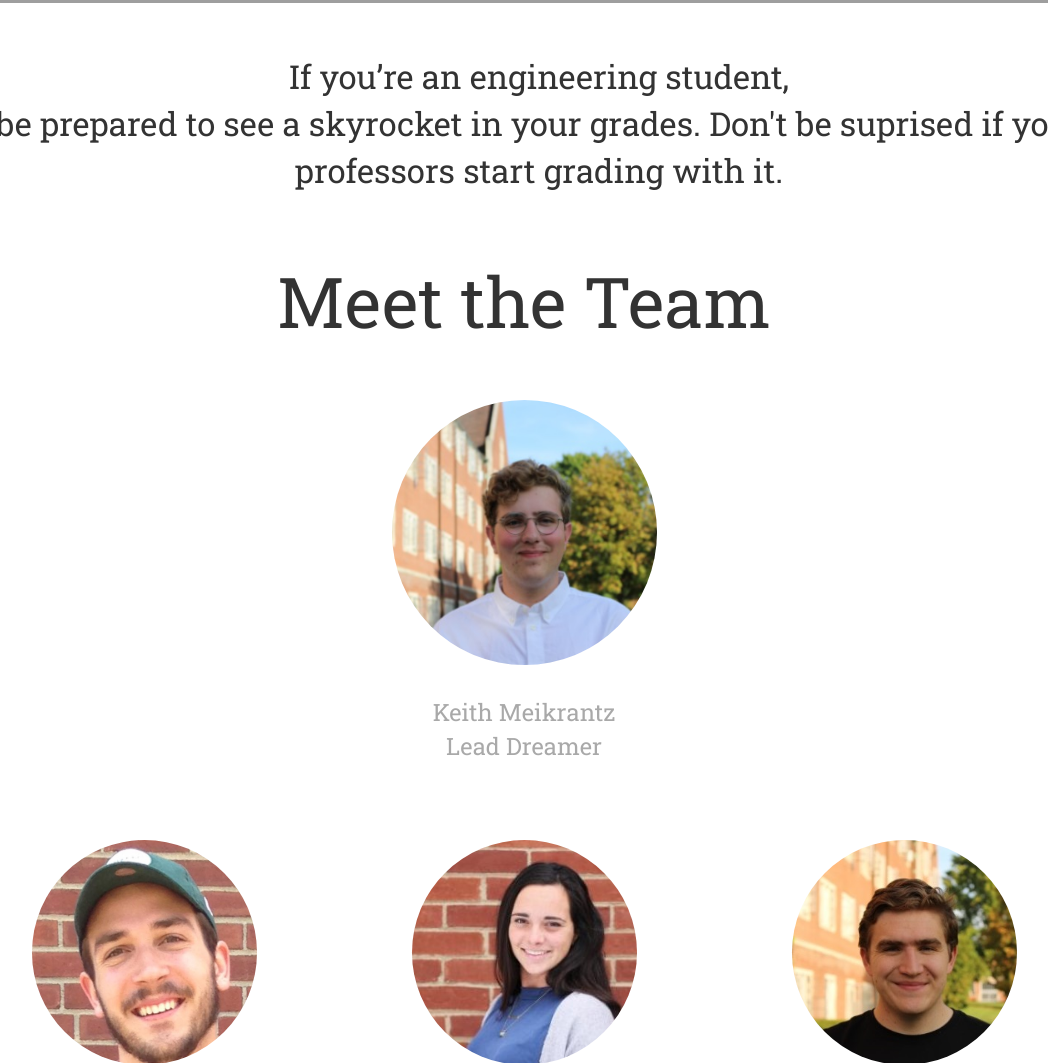
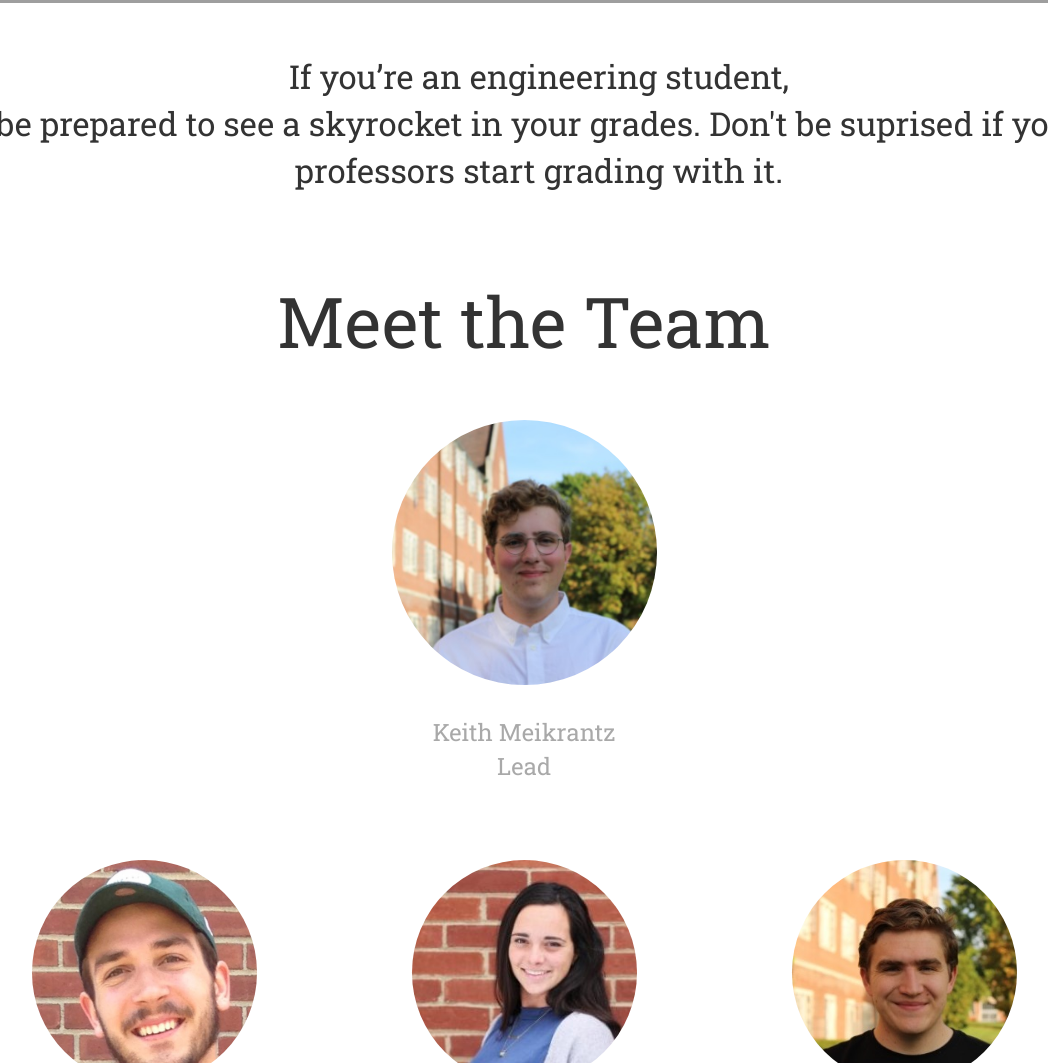
Before and after one commit to SamuelKenney/Graphrite-website, a plain HTML site: page index.html in a window 1280 px wide. Shown: the part 2397-3460 px from the top of the page, without its empty margins (116-1164 px from the left). Drawn offline with nearby package versions, Linux system fonts and the light colour scheme; grey boxes are pictures that could not be loaded.

Commit message:
Tweaked look after first launch 1

```diff
--- a/index.html
+++ b/index.html
@@ -69,7 +69,7 @@
         <div id="Keith" class="col-lg-4 col-lg-offset-4">
             <div id="Keith-circle" class="img-circle">
             </div>
-            <p>Keith Meikrantz <br> Lead Dreamer</p>
+            <p>Keith Meikrantz <br> Lead</p>
         </div>
         <div id="Spacer" class="col-lg-4">
         </div>
--- a/styles/styles.css
+++ b/styles/styles.css
@@ -183,7 +183,7 @@ p{
     text-align: center;
     padding-bottom: 2rem;
     height: auto;
-    margin-top: 8rem;
+    margin-top: 12rem;
     font-size: 500%;
 
 }
@@ -312,7 +312,7 @@ p{
         font-family: Roboto Slab, serif;
         text-align: center;
         height: auto;
-        margin-top: 3rem;
+        margin-top: 5rem;
         font-size: 500%;
         margin-bottom: 3rem;
     }
```
